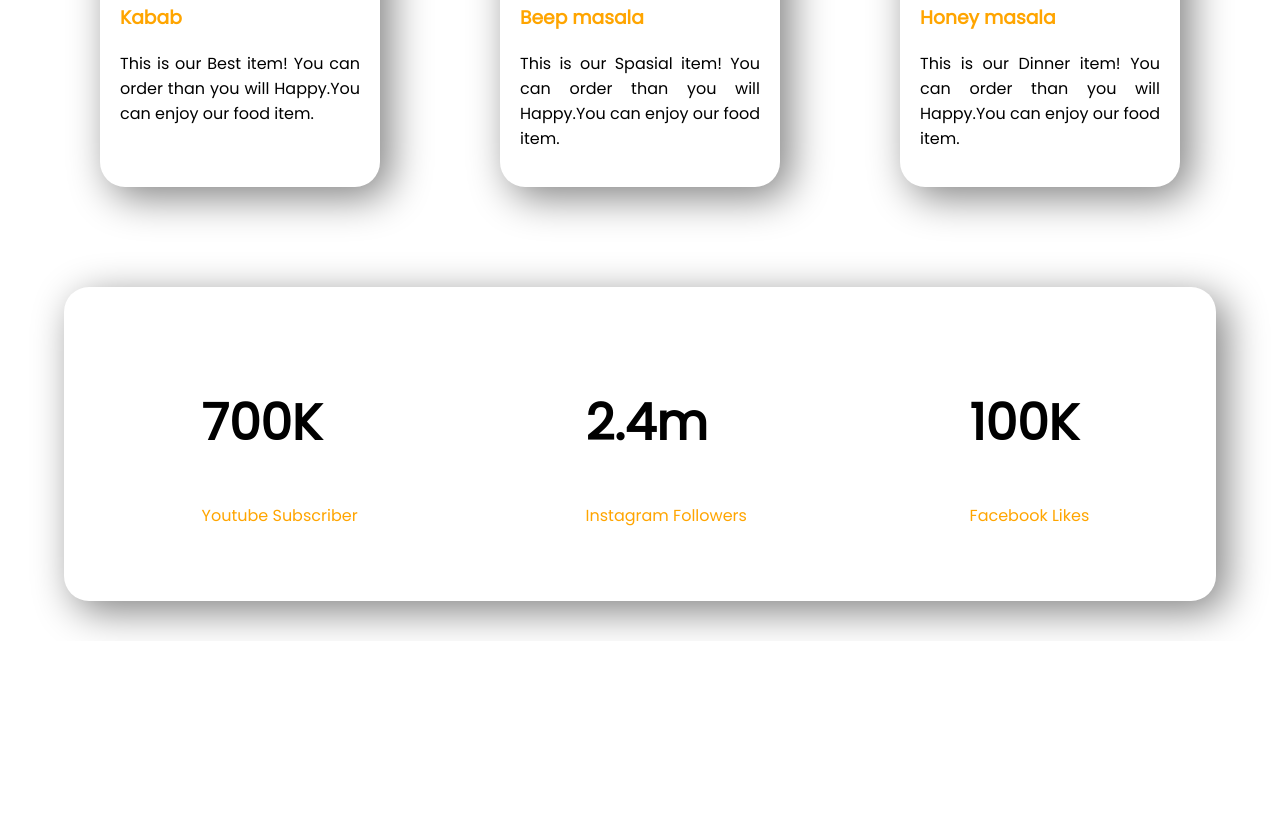
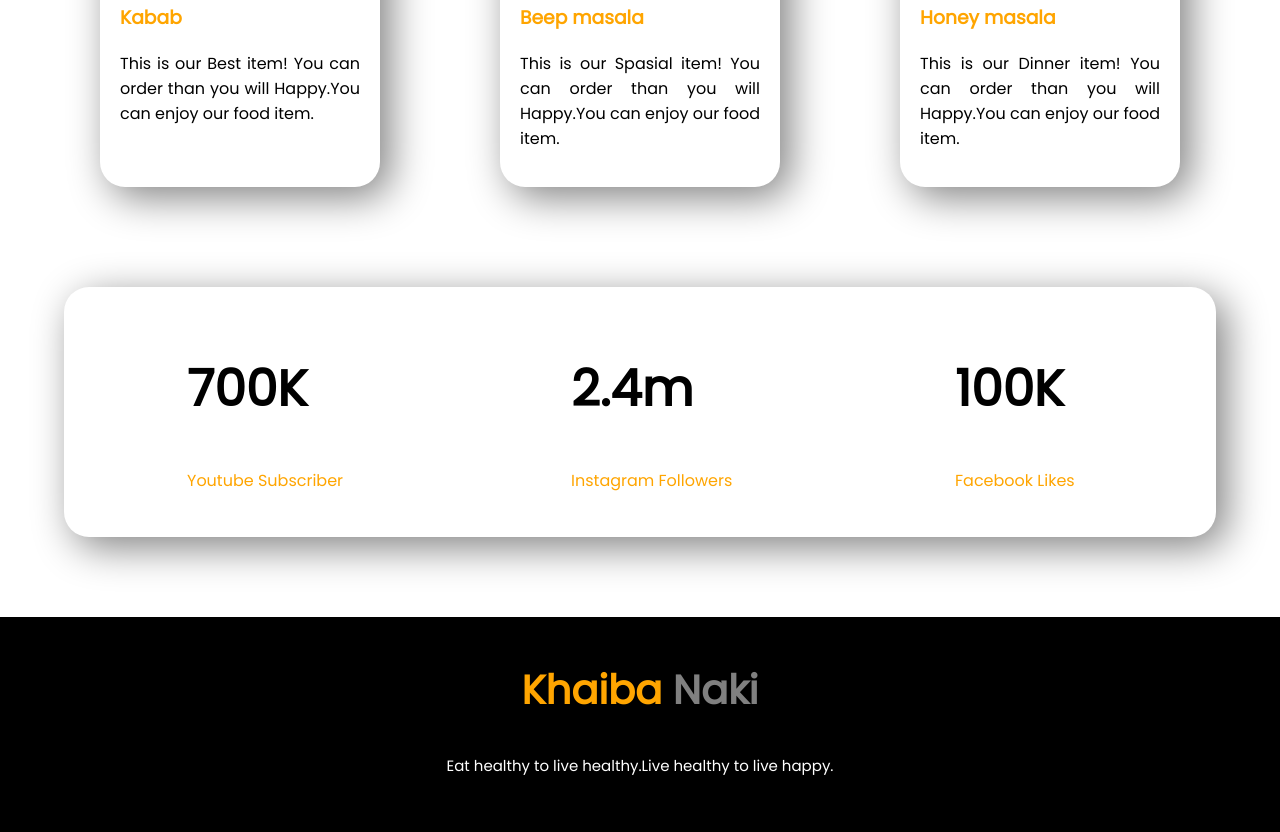
Before and after one commit to ridoy2244/first-assainment, a plain HTML site: page index.html in a window 1280 px wide. Shown: the part 2071-2903 px from the top of the page. Before the commit the page ends 2712 px from the top, so only its background shows below. Drawn offline with Linux system fonts and the light colour scheme.

Commit message:
fotter added

```diff
--- a/index.html
+++ b/index.html
@@ -83,8 +83,14 @@
             <h1>100K</h1>
             <p><span class="text-color">Facebook Likes</span></p>
         </div>
+    </section>
 
-    </section>
+    <footer class="footer-side">
+        <div class="footer-item">
+            <h2><span class="text-color">Khaiba</span> <span class="foot-color">Naki</span></h2>
+            <p>Eat healthy to live healthy.Live healthy to live happy.</p>
+        </div>
+    </footer>
 
 
 </body>
--- a/style.css
+++ b/style.css
@@ -82,14 +82,35 @@
 .followers-item{
     display: flex;
     width: 90%;
+    height: 250px;
     margin-top: 40px;
-    margin-bottom: 40px;
+    margin-bottom: 30px;
     margin-left: 5%;
     box-shadow: 10px 10px 40px gray;
     border-radius: 25px;
 }
 .followers-cownt{
     width: 80%;
-    margin:5%;
-    padding-left: 80px;
+    margin:2%;
+    padding-left: 100px;
 }
+
+.foot-color{
+    color: grey;
+}
+.footer-side{
+    background-color: black;
+    margin-top: 80px;
+    padding-top: 10px;
+    padding-bottom: 40px;
+}
+.footer-item{
+    text-align: center;
+    font-size: 20px;
+    box-sizing: border-box;
+}
+.footer-item p{
+    text-align: center;
+    color: white;
+    font-size: 15px;
+}
```
